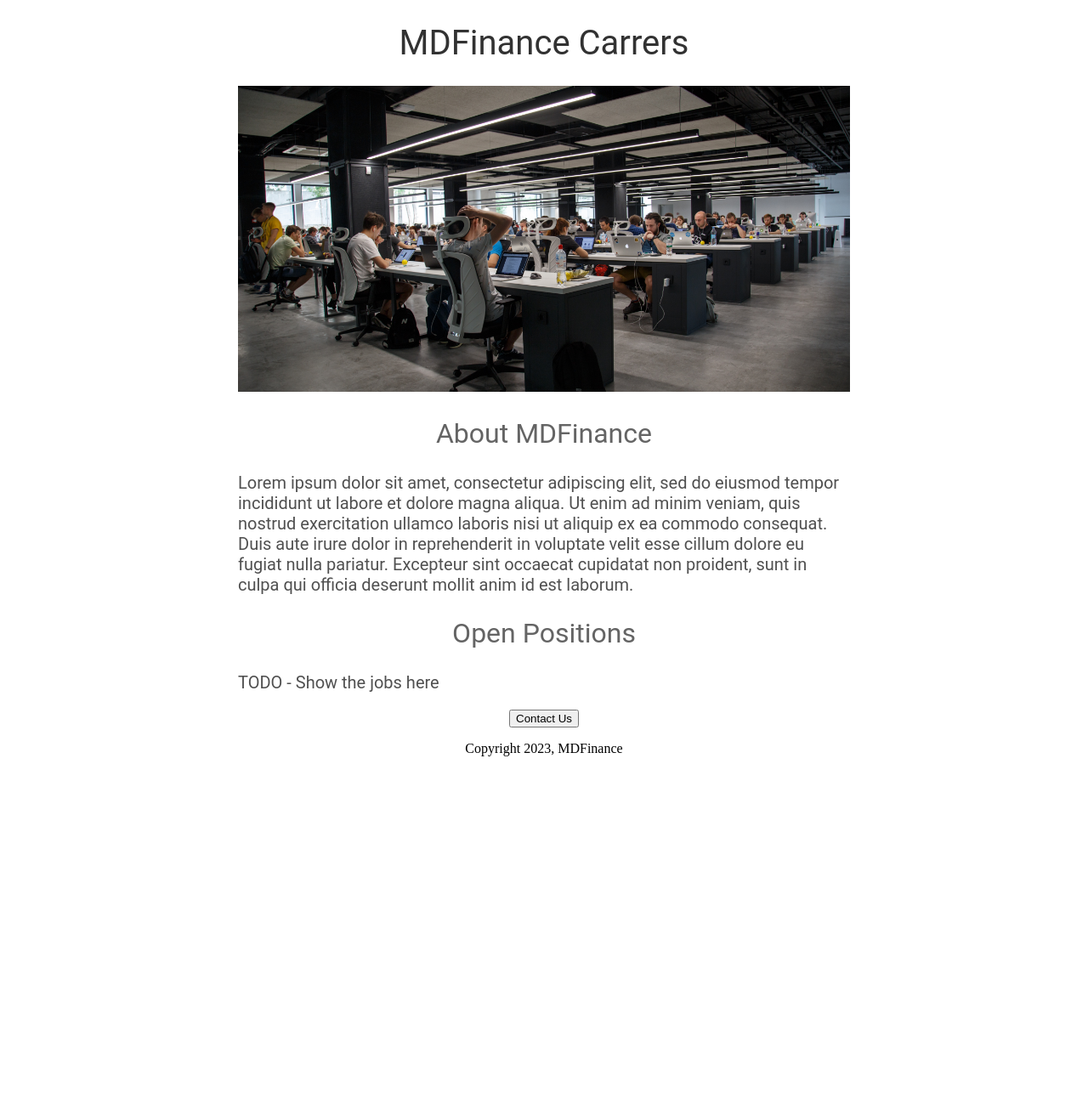
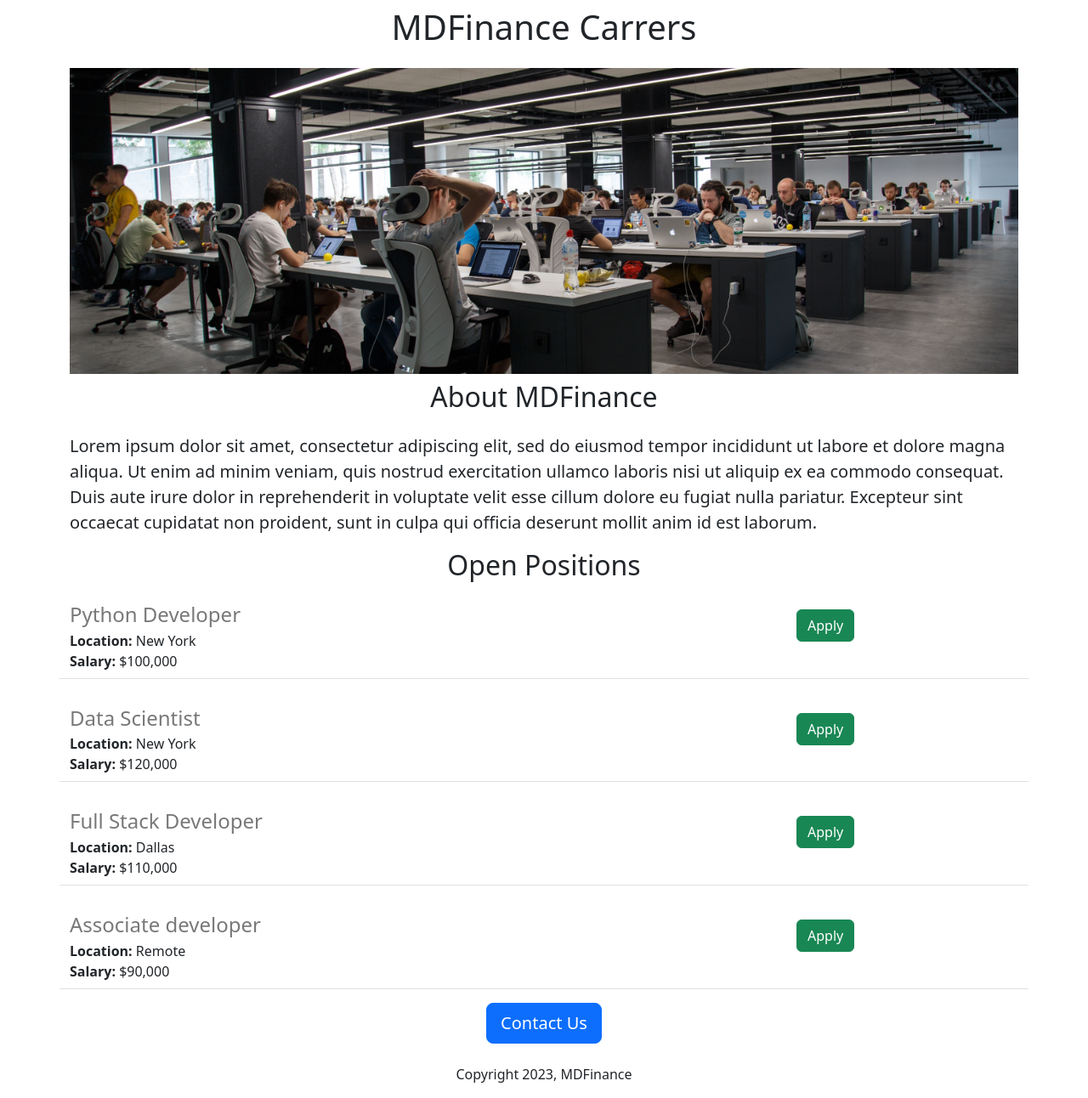
Before and after one commit to Maulikdavra/mdfinance-carrer-webiste-v2, a Flask app: page / in a window 1280 px wide. Shown: the whole page at 85% size. Before the commit the page ends 890 px from the top, so only its background shows below. Run offline with Flask 3, Linux system fonts and the light colour scheme.

Commit message:
added dynamic data support

```diff
--- a/app.py
+++ b/app.py
@@ -1,10 +1,49 @@
-from flask import Flask, render_template
+from flask import Flask, render_template, jsonify
 
 app = Flask(__name__)
 
+JOBS = [
+  {
+    'id': 1,
+    'title': 'Python Developer',
+    'location': 'New York',
+    'salary': '$100,000',
+    'company': 'Google',
+    'experiance': '2+ years'
+  },
+  {
+    'id': 2,
+    'title': 'Data Scientist',
+    'location': 'New York',
+    'salary': '$120,000',
+    'company': 'NTT Data',
+    'experiance': '3+ years'
+  },
+  {
+    'id': 3,
+    'title': 'Full Stack Developer',
+    'location': 'Dallas',
+    'salary': '$110,000',
+    'company': 'State Farm',
+    'experiance': '2+ years'
+  },
+  {
+    'id': 4,
+    'title': 'Associate developer',
+    'location': 'Remote',
+    'salary': '$90,000',
+    'company': 'IBM',
+    'experiance': '1+ years'
+  },
+]
+
 @app.route("/")
 def hello():
-    return render_template('home.html')
+    return render_template('home.html', jobs=JOBS)
+
+@app.route("/api/jobs")
+def list_jobs():
+  return jsonify(JOBS)
 
 if __name__ == "__main__":
   app.run(host='0.0.0.0', debug=True)
--- a/templates/home.html
+++ b/templates/home.html
@@ -1,54 +1,33 @@
 <!DOCTYPE html>
 <html>
   <head>
+    <meta charset="utf-8">
+    <meta name="viewport" content="width=device-width, initial-scale=1">
     <title>MDFinance carrers</title>
+    <link href="https://cdn.jsdelivr.net/npm/bootstrap@5.3.2/dist/css/bootstrap.min.css" rel="stylesheet" integrity="sha384-T3c6CoIi6uLrA9TneNEoa7RxnatzjcDSCmG1MXxSR1GAsXEV/Dwwykc2MPK8M2HN" crossorigin="anonymous">
     <style>
-      h1 {
-        font-size: 40px;
-        font-family: Roboto;
-        font-weight: normal;
-        color: rgb(50, 50, 50);
-        text-align: center;
-      }
-
-      h2 {
-        font-family: Roboto;
-        font-size: 32px;
-        font-weight: normal;
-        color: rgb(100, 100, 100);
-        text-align: center;
-      }
-
-      .body-text {
-        font-family: Roboto;
-        font-size: 20px;
-        color: rgb(80, 80, 80);
-      }
-
       #Banner {
+        height: 360px;
         width: 100%;
-        height: 360px;
         object-fit: cover;
       }
-
-      #Container {
-        max-width: 720px;
-        margin: 0 auto 0 auto;  <!-- Top:0, Left:auto, Bottom:0, Right:auto -->
-      }
-
     </style>
   </head>
   <body>
-    <div id="Container">
-    <h1>MDFinance Carrers</h1>
-    <img id="Banner" src="https://mdfinance-carrer-webiste--maulikdavra06.repl.co/static/Banner.jpeg" height="320">
-    <h2>About MDFinance</h2>
-    <p class="body-text">Lorem ipsum dolor sit amet, consectetur adipiscing elit, sed do eiusmod tempor incididunt ut labore et dolore magna aliqua. Ut enim ad minim veniam, quis nostrud exercitation ullamco laboris nisi ut aliquip ex ea commodo consequat. Duis aute irure dolor in reprehenderit in voluptate velit esse cillum dolore eu fugiat nulla pariatur. Excepteur sint occaecat cupidatat non proident, sunt in culpa qui officia deserunt mollit anim id est laborum.</p>
-    <h2>Open Positions</h2>
-    <p class="body-text">TODO - Show the jobs here</p>
-      <div style="text-align:center;">
-        <button>Contact Us</button>
-        <p>Copyright 2023, MDFinance</p>
+    <div class="container">
+    <h1 class="text-center mt-2 mb-4">MDFinance Carrers</h1>
+    <img class="img-fluid" id="Banner" src="https://mdfinance-carrer-webiste--maulikdavra06.repl.co/static/Banner.jpeg" height="320">
+    <h2 class="text-center mt-2 mb-4">About MDFinance</h2>
+    <p class="lead">Lorem ipsum dolor sit amet, consectetur adipiscing elit, sed do eiusmod tempor incididunt ut labore et dolore magna aliqua. Ut enim ad minim veniam, quis nostrud exercitation ullamco laboris nisi ut aliquip ex ea commodo consequat. Duis aute irure dolor in reprehenderit in voluptate velit esse cillum dolore eu fugiat nulla pariatur. Excepteur sint occaecat cupidatat non proident, sunt in culpa qui officia deserunt mollit anim id est laborum.</p>
+    <h2 class="text-center mt-2 md-4">Open Positions</h2>
+    <div>
+      {% for job in jobs %}
+        {% include 'jobitem.html' %}
+      {% endfor %}
+    </div>
+      <div class="text-center">
+        <button class="btn btn-primary btn-lg">Contact Us</button>
+        <p class="mt-4">Copyright 2023, MDFinance</p>
       </div>
     </div>
   </body>
--- /dev/null
+++ b/templates/jobitem.html
@@ -0,0 +1,18 @@
+<div class="border-bottom row" style="margin-bottom:16px; padding-bottom:8px;">
+  <div class="col-9">
+  <h4 style="color:rgb(120,120,120)" class="mt-3 mb-1">
+    {{job['title']}}
+  </h4>
+  <div>
+    <b>Location: </b>{{job['location']}}
+  </div>
+  {% if 'salary' in job %}
+  <div>
+    <b>Salary: </b>{{job['salary']}}
+  </div>
+  {% endif %}
+  </div>
+  <div class="col-3 mt-4 mb-1">
+    <button type="button" class="btn btn-success">Apply</button>
+  </div>
+</div>
```
